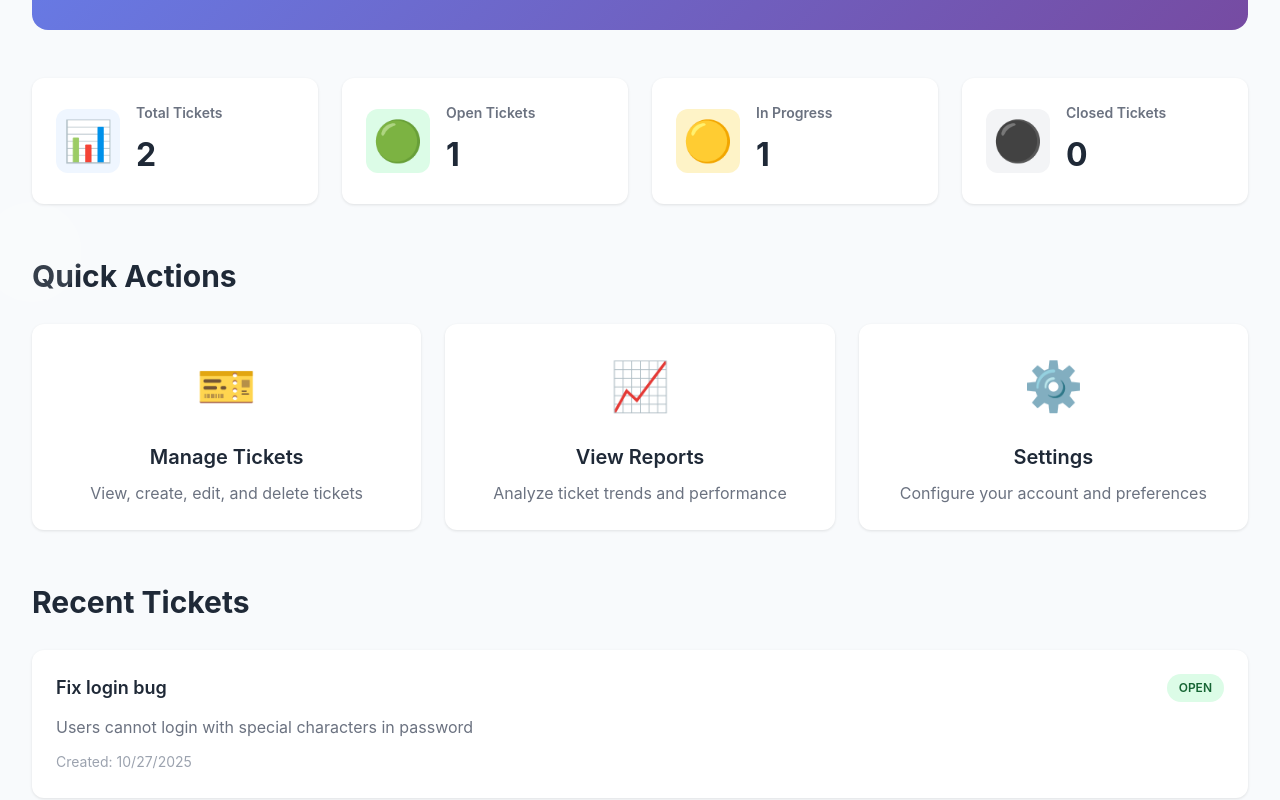
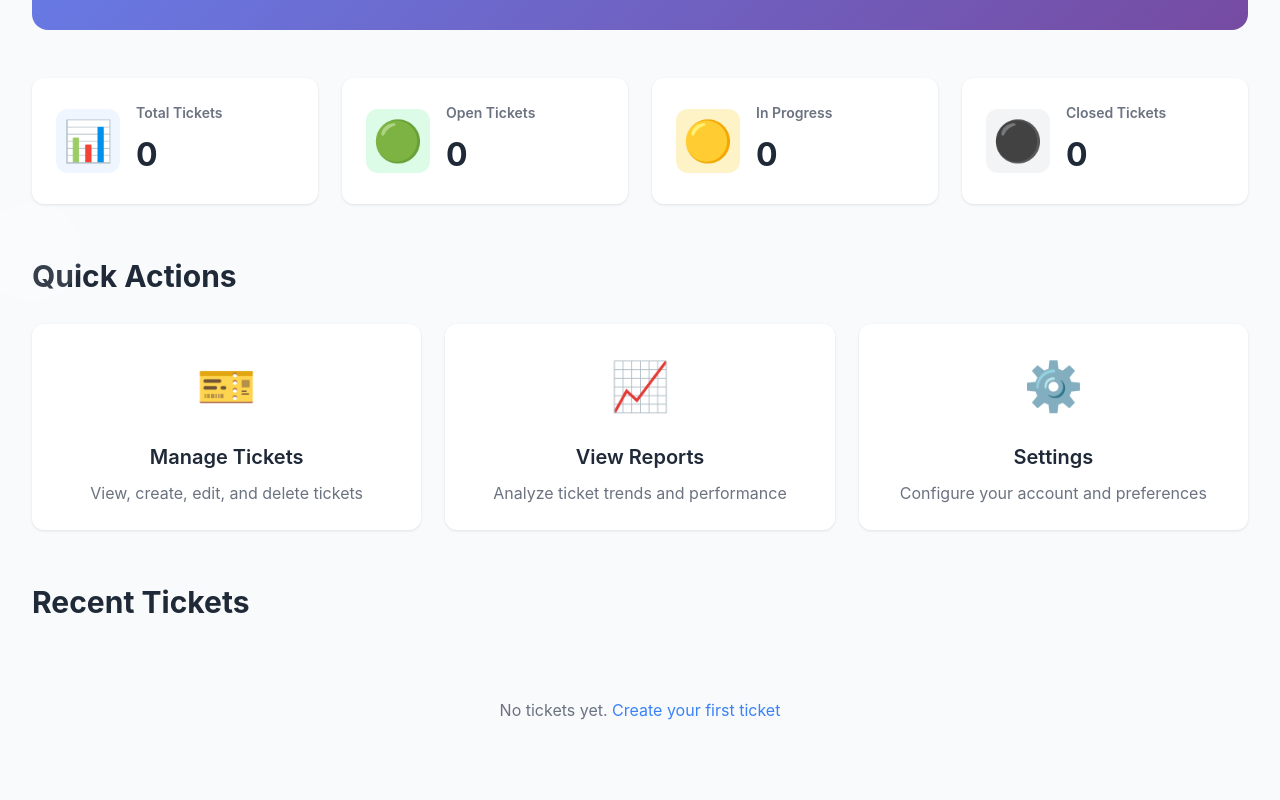
Before and after one commit to divine-amakor/Frontend-Stage2-Vue, a Vue app: page /dashboard in a window 1280 px wide. Shown: the part 240-1040 px from the top of the page. Built offline with nearby package versions, Linux system fonts and the light colour scheme; sample sign-in values are in the browser's storage; the HTML template or start-up script is replaced by a standard one.

Commit message:
Make tickets user-specific

```diff
--- a/src/stores/tickets.ts
+++ b/src/stores/tickets.ts
@@ -3,6 +3,7 @@ import { ref, computed } from 'vue'
 
 export interface Ticket {
   id: string
+  userId: string
   title: string
   description?: string
   status: 'open' | 'in_progress' | 'closed'
@@ -12,36 +13,20 @@ export interface Ticket {
 }
 
 export const useTicketStore = defineStore('tickets', () => {
-  const tickets = ref<Ticket[]>([
-    {
-      id: '1',
-      title: 'Fix login bug',
-      description: 'Users cannot login with special characters in password',
-      status: 'open',
-      priority: 'high',
-      createdAt: new Date().toISOString(),
-      updatedAt: new Date().toISOString()
-    },
-    {
-      id: '2',
-      title: 'Update documentation',
-      description: 'API documentation needs to be updated',
-      status: 'in_progress',
-      priority: 'medium',
-      createdAt: new Date().toISOString(),
-      updatedAt: new Date().toISOString()
-    }
-  ])
+  const tickets = ref<Ticket[]>([])
 
-  const totalTickets = computed(() => tickets.value.length)
-  const openTickets = computed(() => tickets.value.filter(t => t.status === 'open').length)
-  const inProgressTickets = computed(() => tickets.value.filter(t => t.status === 'in_progress').length)
-  const closedTickets = computed(() => tickets.value.filter(t => t.status === 'closed').length)
+  const getUserTickets = (userId: string) => tickets.value.filter(t => t.userId === userId)
 
-  const createTicket = (ticketData: Omit<Ticket, 'id' | 'createdAt' | 'updatedAt'>) => {
+  const totalTickets = computed(() => (userId: string) => getUserTickets(userId).length)
+  const openTickets = computed(() => (userId: string) => getUserTickets(userId).filter(t => t.status === 'open').length)
+  const inProgressTickets = computed(() => (userId: string) => getUserTickets(userId).filter(t => t.status === 'in_progress').length)
+  const closedTickets = computed(() => (userId: string) => getUserTickets(userId).filter(t => t.status === 'closed').length)
+
+  const createTicket = (userId: string, ticketData: Omit<Ticket, 'id' | 'userId' | 'createdAt' | 'updatedAt'>) => {
     const newTicket: Ticket = {
       ...ticketData,
       id: Date.now().toString(),
+      userId,
       createdAt: new Date().toISOString(),
       updatedAt: new Date().toISOString()
     }
@@ -83,6 +68,7 @@ export const useTicketStore = defineStore('tickets', () => {
 
   return {
     tickets,
+    getUserTickets,
     totalTickets,
     openTickets,
     inProgressTickets,
--- a/src/views/DashboardView.vue
+++ b/src/views/DashboardView.vue
@@ -30,7 +30,7 @@
             <div class="stat-icon total">📊</div>
             <div class="stat-content">
               <h3>Total Tickets</h3>
-              <div class="stat-number">{{ ticketStore.totalTickets }}</div>
+              <div class="stat-number">{{ ticketStore.totalTickets(authStore.user?.id || '') }}</div>
             </div>
           </div>
 
@@ -38,7 +38,7 @@
             <div class="stat-icon open">🟢</div>
             <div class="stat-content">
               <h3>Open Tickets</h3>
-              <div class="stat-number">{{ ticketStore.openTickets }}</div>
+              <div class="stat-number">{{ ticketStore.openTickets(authStore.user?.id || '') }}</div>
             </div>
           </div>
 
@@ -46,7 +46,7 @@
             <div class="stat-icon progress">🟡</div>
             <div class="stat-content">
               <h3>In Progress</h3>
-              <div class="stat-number">{{ ticketStore.inProgressTickets }}</div>
+              <div class="stat-number">{{ ticketStore.inProgressTickets(authStore.user?.id || '') }}</div>
             </div>
           </div>
 
@@ -54,7 +54,7 @@
             <div class="stat-icon closed">⚫</div>
             <div class="stat-content">
               <h3>Closed Tickets</h3>
-              <div class="stat-number">{{ ticketStore.closedTickets }}</div>
+              <div class="stat-number">{{ ticketStore.closedTickets(authStore.user?.id || '') }}</div>
             </div>
           </div>
         </div>
@@ -141,7 +141,8 @@ const toast = reactive({
 })
 
 const recentTickets = computed(() => {
-  return ticketStore.tickets.slice(0, 3)
+  const userId = authStore.user?.id || ''
+  return ticketStore.getUserTickets(userId).slice(0, 3)
 })
 
 const showToast = (message: string, type: 'success' | 'error' = 'success') => {
--- a/src/views/TicketsView.vue
+++ b/src/views/TicketsView.vue
@@ -27,7 +27,7 @@
 
         <!-- Tickets List -->
         <div class="tickets-section">
-          <div v-if="ticketStore.tickets.length === 0" class="empty-state card">
+          <div v-if="userTickets.length === 0" class="empty-state card">
             <div class="empty-icon">🎫</div>
             <h3>No tickets yet</h3>
             <p>Create your first ticket to get started</p>
@@ -38,7 +38,7 @@
 
           <div v-else class="tickets-grid">
             <div
-              v-for="ticket in ticketStore.tickets"
+              v-for="ticket in userTickets"
               :key="ticket.id"
               class="ticket-card card"
             >
@@ -230,6 +230,11 @@ const toast = reactive({
   type: 'success'
 })
 
+const userTickets = computed(() => {
+  const userId = authStore.user?.id || ''
+  return ticketStore.getUserTickets(userId)
+})
+
 const resetForm = () => {
   form.title = ''
   form.description = ''
@@ -327,7 +332,8 @@ const handleSubmit = async () => {
       }
     } else {
       // Create new ticket
-      const newTicket = ticketStore.createTicket({
+      const userId = authStore.user?.id || ''
+      const newTicket = ticketStore.createTicket(userId, {
         title: form.title.trim(),
         description: form.description.trim() || undefined,
         status: form.status as 'open' | 'in_progress' | 'closed',
```
